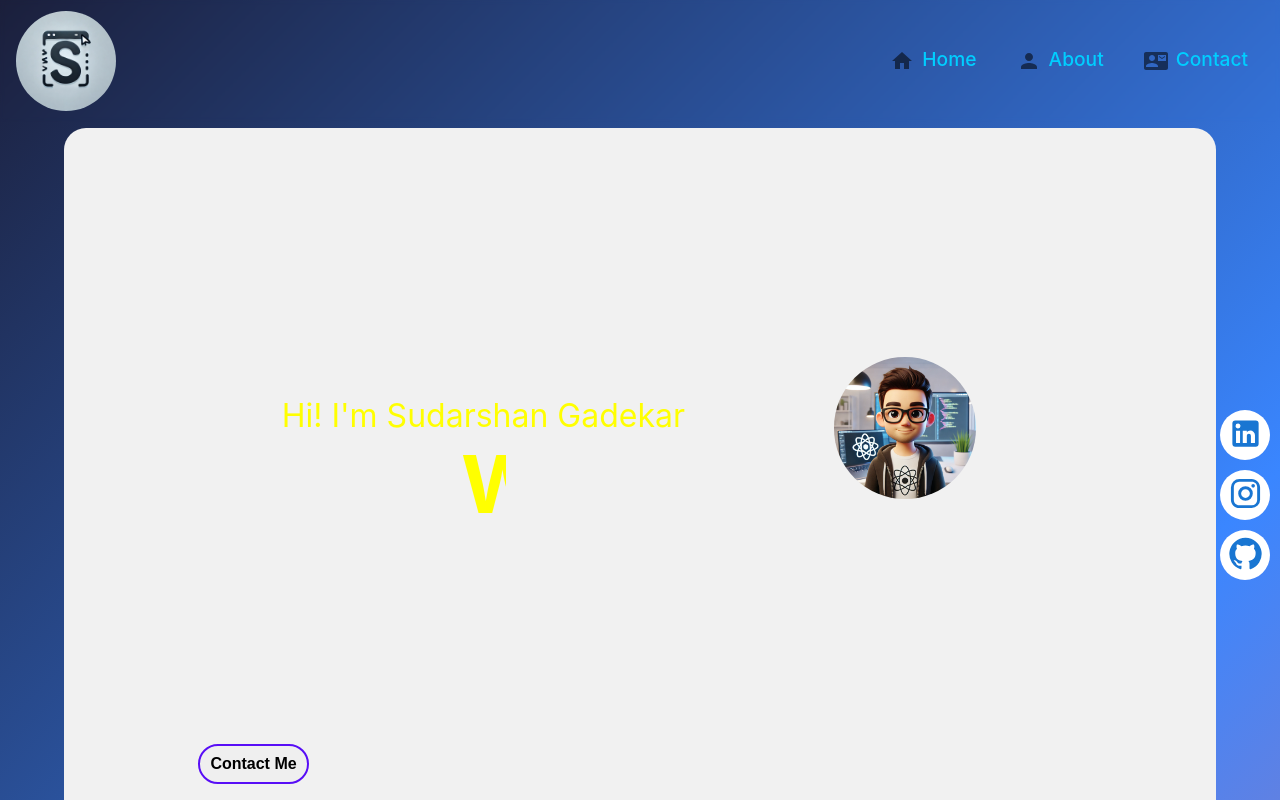
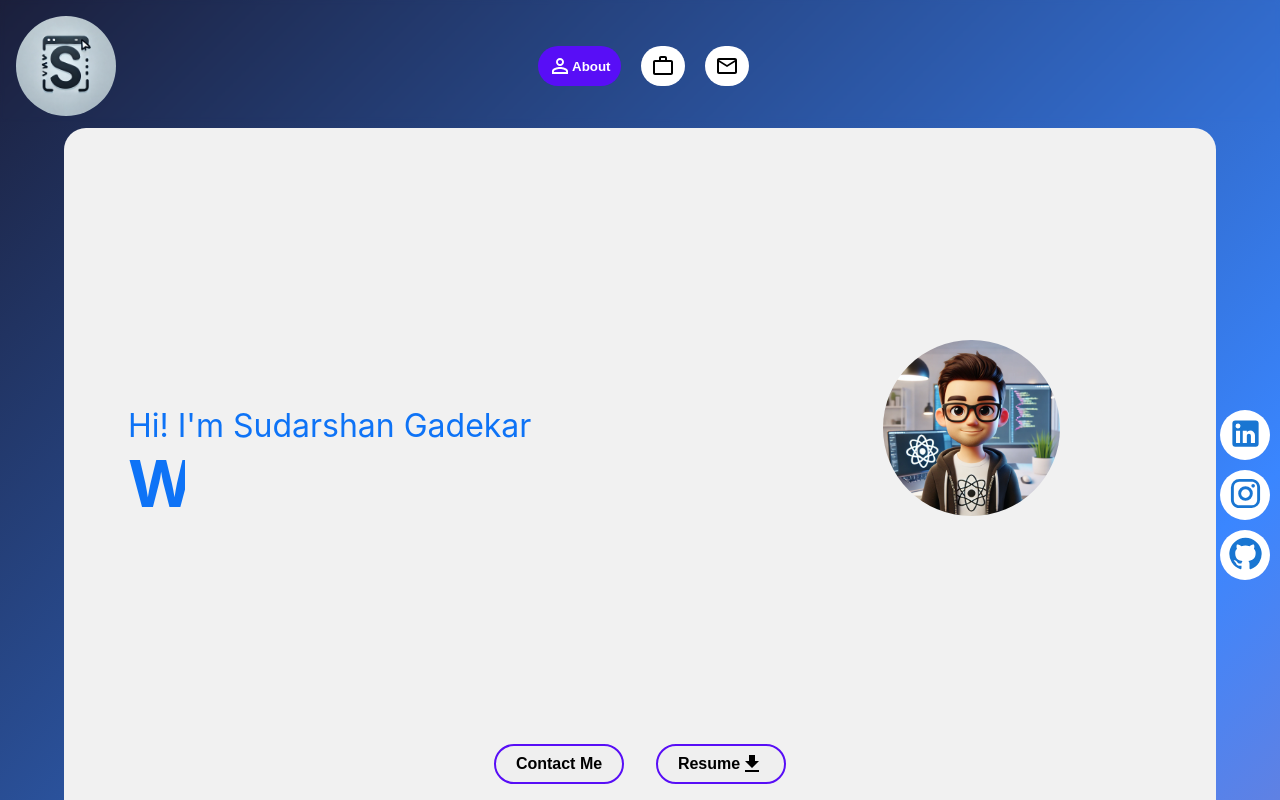
Before and after one commit to Sudarshan70-dev/Sudarshan70-dev, a React (Create React App) app: page / in a window 1280 px wide. Shown: the top 800 px of the page. Built offline with nearby package versions, Linux system fonts and the light colour scheme.

Commit message:
Email integretion

```diff
--- a/package.json
+++ b/package.json
@@ -3,6 +3,7 @@
   "version": "0.1.0",
   "private": true,
   "dependencies": {
+    "@emailjs/browser": "^4.4.1",
     "@emotion/react": "^11.14.0",
     "@emotion/styled": "^11.14.0",
     "@mui/icons-material": "^6.4.5",
--- a/src/components/HeroImg.jsx
+++ b/src/components/HeroImg.jsx
@@ -1,5 +1,5 @@
-import React from "react";
-import "./HeroImgStyle.css";
+import React, { useState } from "react";
+import "../style/HeroImgStyle.css";
 import IntroImg from "../assets/Avatar.webp";
 import MailIcon from "@mui/icons-material/Mail";
 import LocalPhoneIcon from "@mui/icons-material/LocalPhone";
@@ -8,17 +8,125 @@ import WorkOutlineOutlinedIcon from "@mui/icons-material/WorkOutlineOutlined";
 import ChatBubbleOutlineIcon from '@mui/icons-material/ChatBubbleOutline';
 import PersonOutlineIcon from '@mui/icons-material/PersonOutline';
 import EmailOutlinedIcon from '@mui/icons-material/EmailOutlined';
+import CheckIcon from '@mui/icons-material/Check';
+import DownloadIcon from '@mui/icons-material/Download';
 import { Container } from "@mui/system";
+import emailjs from "@emailjs/browser";
 
+import resume from "../assets/Resume.pdf";
 
 const HeroImg = () => {
 
+ const [email, setEmail]= useState("");
+ const [name, setName]= useState("");
+ const [message, setMessage]= useState("");
+ const [isSent, setIsSent] = useState(false);
+ const [isSending, setIsSending]=useState(false);
+ const [emailErr, setEmailErr] = useState(false);
+ const [nameErr, setNameErr] = useState(false);
+ const [messageErr, setMessageErr] = useState(false);
 
   const goOnContact=()=>{
     const element = document.getElementById("contact");
     window.scrollTo({top:element.offsetTop , behavior:"smooth"});
   }
 
+  const onChangeEmail = (e)=>{
+    setEmail(e?.target?.value);
+  }
+  const onChangeName = (e)=>{
+    setName(e?.target?.value);
+  }
+  const onChangeMessage = (e)=>{
+    setMessage(e?.target?.value);
+  }
+
+const validation = ()=>{
+  setIsSending(true);
+
+  if(email ===""){
+    setIsSending(false);
+    setEmailErr(true);
+    alert("Please enter email id.");
+    return;
+  }else{
+    const emailRegex = /^[a-zA-Z0-9._%+-]+@[a-zA-Z0-9.-]+\.[a-zA-Z]{2,}$/;
+    if (emailRegex.test(email)) {
+      console.log("true");
+      setIsSending(true);
+      setEmailErr(false);
+    } else {
+      console.log("false");
+      setIsSending(false);
+      setEmailErr(true);
+      alert("Please enter valid email id.");
+      return;
+    }
+    }
+
+
+  if(name ===""){
+  setIsSending(false);
+    setNameErr(true);
+          alert("Please enter name.");
+
+    return;
+  }
+  if(message ===""){
+  setIsSending(false);
+  setMessageErr(true);
+          alert("Please enter message.");
+          return;
+  }
+
+
+}
+
+
+  const onSend = async() =>{
+    validation();
+    try {
+      const response = await emailjs.send(
+        "service_44g4rvp",
+        "template_m56curn",
+        {
+          from_name: name,
+          message: email + " " + message,
+          from_email: email,
+        },
+        "fRLzCQ_L66bnCubCX"
+      );
+
+      if (response.status === 200) {
+        setIsSent(true);
+        alert("Your message has been sent!");
+        setEmail("");
+        setName("");
+        setMessage("");
+      } else {
+        console.log("responce is --> ", response);
+      }
+    } catch (error) {
+      console.log("Error is ---> ", error);
+      setIsSending(false);
+    }
+    setIsSending(false);
+  }
+
+
+    /**
+     * Resume Download
+     */
+
+    const handleDownload = () => {
+      const pdfUrl = resume;
+      const link = document.createElement("a");
+      link.href = pdfUrl;
+      link.setAttribute("download", "Sudarshan Gadekar Resume.pdf"); // Download
+      document.body.appendChild(link);
+      link.click();
+      document.body.removeChild(link);
+    };
 
 
   return (
@@ -31,7 +139,7 @@ const HeroImg = () => {
           backgroundColor: "rgb(241 241 241)",
         }}
       >
-        <div className="paddingLeftRight">
+        <div>
           <div className="hero">
             <div className="intro-heading">
               <div>Hi! I'm Sudarshan Gadekar</div>
@@ -41,10 +149,25 @@ const HeroImg = () => {
               <img src={IntroImg} alt="Intro" />
             </div>
           </div>
+          <div className="centerDiv">
+            <button
+              type="button"
+              className="button centerDiv"
+              onClick={goOnContact}
+            >
+              Contact Me
+            </button>
+            <button
+              type="button"
+              className="button centerDiv"
+              onClick={handleDownload}
+            >
+              Resume
+              <DownloadIcon/>
+            </button>
+          </div>
 
-          <button type="button" className="button centerDiv" onClick={goOnContact}>Contact Me</button>
-
-          <div className="centerDiv">
+          <div className="centerDiv paddingLeftRight">
             <div>
               <div className="heading centerDiv" id="about">
                 About me
@@ -80,7 +203,7 @@ const HeroImg = () => {
             </div>
           </div>
 
-          <div>
+          <div className="paddingLeftRight">
             <div className="heading centerDiv" id="work">
               Experience
             </div>
@@ -149,7 +272,7 @@ const HeroImg = () => {
             </div>
           </div>
 
-          <div id="contact">
+          <div id="contact" className="paddingLeftRight">
             <div className="heading centerDiv">Get in touch</div>
 
             <Container
@@ -162,39 +285,44 @@ const HeroImg = () => {
                   <EmailOutlinedIcon />
                   <input
                     type="email"
-                    name="Email"
+                    name="email"
                     id="emailId"
                     placeholder="Email"
                     className="customInput"
+                    onChange={(e)=>onChangeEmail(e)}
+                    value={email}
                   />
                 </div>
                 <div className="inputField">
                   <PersonOutlineIcon />
                   <input
                     type="text"
-                    name="Name"
+                    name="name"
                     id="name"
                     placeholder="Name"
                     className="customInput"
+                    onChange={(e)=>onChangeName(e)}
+                    value={name}
                   />
                 </div>
-                <div
-                  className="inputField inputFieldMessage"
-                >
+                <div className="inputField inputFieldMessage">
                   <ChatBubbleOutlineIcon />
                   <textarea
                     name="message"
                     id="message"
                     placeholder="Write message"
                     className="customInput customInputMessage"
+                    onChange={(e)=>onChangeMessage(e)}
+                    value = {message}
                   ></textarea>
                 </div>
                 <div>
-
-                  <button type="submit" className="button centerDiv">
-                    Send
-                    <SendIcon sx={{paddingLeft:"10px", color:"inherit",}}/>
-                    </button>
+                  <button type="submit" className={isSent?"disableButton centerDiv":"button centerDiv"} onClick={()=>onSend()} disabled={isSent}>
+                    {isSending?"Sending..." :isSent?"Sent" : "Send"}
+                    {isSent?<CheckIcon sx={{ paddingLeft: "10px", color: "inherit" }}/>:
+                    <SendIcon sx={{ paddingLeft: "10px", color: "inherit" }} />
+                    }
+                  </button>
                 </div>
 
                 <div className="contactInfo centerDiv">
--- a/src/components/Navbar.jsx
+++ b/src/components/Navbar.jsx
@@ -1,31 +1,42 @@
-import "./NavbarStyle.css";
+import "../style/HeroImgStyle.css";
 
 import React, { useState } from "react";
 import { Link } from "react-router-dom";
-import { FaBars, FaTimes } from "react-icons/fa";
-import { IconButton } from "@mui/material";
-import HomeIcon from "@mui/icons-material/Home";
-import PersonIcon from "@mui/icons-material/Person";
-import ContactMailIcon from '@mui/icons-material/ContactMail';
+// import WorkIcon from '@mui/icons-material/Work';
+// import PersonIcon from "@mui/icons-material/Person";
+// import ContactMailIcon from '@mui/icons-material/ContactMail';
 import Logo from "../assets/Logo.webp"
+import PersonOutlineIcon from '@mui/icons-material/PersonOutline';
+import EmailOutlinedIcon from '@mui/icons-material/EmailOutlined';
+import WorkOutlineOutlinedIcon from "@mui/icons-material/WorkOutlineOutlined";
 
 
 const Navbar = () => {
-  const [click, setClick] = useState(false);
+  const [aboutClick, setAboutClick] = useState(true);
+  const [experienceClick, setExperienceClick] = useState(false);
+  const [contactClick, setContactClick] = useState(false);
 
-  const handleClick = () => setClick(!click);
 
   const goOnAbout = ()=>{
+    setAboutClick(true);
+    setExperienceClick(false);
+    setContactClick(false);
     const element = document.getElementById("about");
       window.scrollTo({top:element.offsetTop , behavior:"smooth"});
   }
 
   const goOnExperience = ()=>{
+    setAboutClick(false);
+    setExperienceClick(true);
+    setContactClick(false);
     const element = document.getElementById("work");
     window.scrollTo({top:element.offsetTop , behavior:"smooth"});
   }
 
   const goOnContact=()=>{
+    setAboutClick(false);
+    setExperienceClick(false);
+    setContactClick(true);
     const element = document.getElementById("contact");
     window.scrollTo({top:element.offsetTop , behavior:"smooth"});
   }
@@ -36,40 +47,32 @@ const Navbar = () => {
       <Link to="/">
         <img className="logo" src={Logo} alt="Logo" />
       </Link>
-
-      <ul className={click ? "nav-menu active" : "nav-menu"}>
-        <li>
-          <Link to="/">
-            <IconButton>
-              <HomeIcon />
-            </IconButton>
-            Home
-          </Link>
-        </li>
-        <li>
-          <Link to="/about">
-            <IconButton>
-              <PersonIcon />
-            </IconButton>
-            About
-          </Link>
-        </li>
-        <li>
-          <Link to="/contact">
-            <IconButton>
-              <ContactMailIcon />
-            </IconButton>
-            Contact
-          </Link>
-        </li>
-      </ul>
-
-      <div className="hamburger" onClick={handleClick}>
-        {click ? (
-          <FaTimes size={20} style={{ color: "#ffffff" }} />
-        ) : (
-          <FaBars size={20} style={{ color: "#ffffff" }} />
-        )}
+      <div className="menu">
+        <button
+          onClick={() => goOnAbout()}
+          className={aboutClick ? "flex items-center gap-2 p-2 bg-blue-600 text-white rounded-lg shadow-md transition-all duration-300 hover:bg-blue-700 menuButton centerDiv menuClick" :"flex items-center gap-2 p-2 bg-blue-600 text-white rounded-lg shadow-md transition-all duration-300 hover:bg-blue-700 menuButton centerDiv"}
+        >
+          <PersonOutlineIcon size={24} />
+          {aboutClick && (
+            <span className="transition-opacity duration-300">About</span>
+          )}
+        </button>
+        <button
+          onClick={() => goOnExperience()}
+          className={experienceClick ? "flex items-center gap-2 p-2 bg-blue-600 text-white rounded-lg shadow-md transition-all duration-300 hover:bg-blue-700 menuButton centerDiv menuClick" :"flex items-center gap-2 p-2 bg-blue-600 text-white rounded-lg shadow-md transition-all duration-300 hover:bg-blue-700 menuButton centerDiv"}        >
+          <WorkOutlineOutlinedIcon size={24} />
+          {experienceClick && (
+            <span className="transition-opacity duration-300">Experience</span>
+          )}
+        </button>
+        <button
+          onClick={() => goOnContact()}
+          className={contactClick ? "flex items-center gap-2 p-2 bg-blue-600 text-white rounded-lg shadow-md transition-all duration-300 hover:bg-blue-700 menuButton centerDiv menuClick" :"flex items-center gap-2 p-2 bg-blue-600 text-white rounded-lg shadow-md transition-all duration-300 hover:bg-blue-700 menuButton centerDiv"}        >
+          <EmailOutlinedIcon size={24} />
+          {contactClick && (
+            <span className="transition-opacity duration-300">Contact</span>
+          )}
+        </button>
       </div>
     </div>
   );
--- a/src/components/NavbarStyle.css
+++ /dev/null
@@ -1,79 +0,0 @@
-.header{
-    display:flex;
-    justify-content:space-between;
-    align-items:center;
-    padding:1rem;
-    position: fixed;
-    width: 100%;
-    height:90px;
-    z-index:10;
-    backdrop-filter: blur(2px); /* Blurs the text behind */
-
-}
-
-.logo{
-    height: 100px;
-    width: 100px;
-    border-radius: 50%;
-    display: flex;
-    justify-content: center;
-    align-items: center;
-}
-
-
-.nav-menu{
-    display:flex;
-    padding:2rem;
-}
-
-.nav-menu li{
-    padding:1rem;
-}
-
-.headerColor{
-    color: rgb(233 94 215);
-}
-
-.nav-menu li a{
-    font-size:1.2rem;
-    font-weight:500;
-    color:rgb(0 206 255);
-}
-
-.hamburger{
-    display:none;
-    padding:2rem;
-}
-
-@media screen and (max-width : 1040px){
-    .nav-menu{
-        flex-direction : column;
-        justify-content: center;
-        align-items : center;
-        width: 100%;
-        height:100vh;
-        position : absolute;
-        top: 0;
-        left: -100%;
-        z-index : -3;
-        transition:0.3s;
-        color :#000000;
-    }
-
-    .nav-menu.active{
-        left:0;
-        background: rgb(0 0 0 / 69%); /* Semi-transparent */
-        margin-top: auto;
-    }
-
-    .nav-menu li{
-        padding: 1rem 0;
-    }
-    .nav-menu li a{
-        font-size : 2rem;
-    }
-
-    .hamburger{
-        display:initial;
-    }
-}
--- a/src/components/OtherProfiles.jsx
+++ b/src/components/OtherProfiles.jsx
@@ -2,7 +2,9 @@ import React from "react";
 import InstagramIcon from "@mui/icons-material/Instagram";
 import GitHubIcon from "@mui/icons-material/GitHub";
 import LinkedInIcon from "@mui/icons-material/LinkedIn";
-import "./HeroImgStyle.css";
+// import "./HeroImgStyle.css";
+import "../style/HeroImgStyle.css";
+
 
 const OtherProfiles = () =>{
 return(
--- a/src/components/HeroImgStyle.css
+++ b/src/style/HeroImgStyle.css
@@ -18,8 +18,8 @@
 }
 
 .intro-heading{
-    text-align : center;
-    color:#ffff00;
+    text-align : left;
+    color:rgb(14 115 246);
     font-size: 2rem;
     padding-top:80px;
     padding-left:40px;
@@ -36,20 +36,27 @@
 }
 
 
-@media screen and (max-width:640px){
+@media (max-width:640px){
 
     .hero .intro-heading{
         font-size: 1rem;
     }
 
     .hero .typing-container{
-        font-size:1rem;
+        font-size:3rem;
     }
+}
+
+@media (max-width:480px){
+    .hero .typing-container{
+        font-size:2rem;
+    }
+
 }
 
 .typing-container {
     display: inline-block;
-    font-size: 5rem;
+    font-size: 4rem;
     font-weight: bold;
     white-space: nowrap;
     overflow: hidden;
@@ -86,6 +93,10 @@
 @media (max-width:900px) {
     .hero{
         grid-template-columns:auto;
+    }
+    .intro-heading{
+        text-align: center;
+        padding-left:0px;
     }
 }
 
@@ -207,16 +218,79 @@
 
 .button{
     height: 40px;
-    width: 130pxpx;
+    width: 130px;
     border-radius: 1.5rem;
     border: 2px solid rgb(88, 14, 246);
+    font-size: medium;
+    font-weight: 600;
+    padding: 10px;
+    margin: 1rem;
+}
+
+.button:hover{
+    background-color: rgb(88, 14, 246);
+    color: #ffffff;
+}
+
+.disableButton{
+    height: 40px;
+    width: 130px;
+    border-radius: 1.5rem;
     font-size: medium;
     font-weight: 600;
     padding: 10px;
     margin: 1rem 0;
 }
 
-.button:hover{
+.header{
+    align-items:center;
+    padding:1rem;
+    position: fixed;
+    width: 100%;
+    height:90px;
+    z-index:10;
+    backdrop-filter: blur(2px); /* Blurs the text behind */
+    display: grid;
+    grid-template-columns:40% 60%;
+
+}
+
+
+.logo{
+    height: 100px;
+    width: 100px;
+    border-radius: 50%;
+    display: flex;
+    justify-content: center;
+    align-items: center;
+}
+
+@media (max-width:600px){
+    .header{
+        grid-template-columns:25% 70% ;
+    }
+
+    .logo{
+        height: 50px;
+        width: 50px;
+    }
+}
+
+.menu{
+    display: flex;
+}
+
+.menuButton{
+    height: 40px;
+    border-radius: 20px;
+    background-color: white;
+    border: none;
+    margin: 0 10px;
+    padding: 10px;
+    font-weight: 800;
+}
+
+.menuClick{
     background-color: rgb(88, 14, 246);
     color: #ffffff;
 }
```
Also changed, not shown: 2 other files (tests, documents, lock files or other folders).
